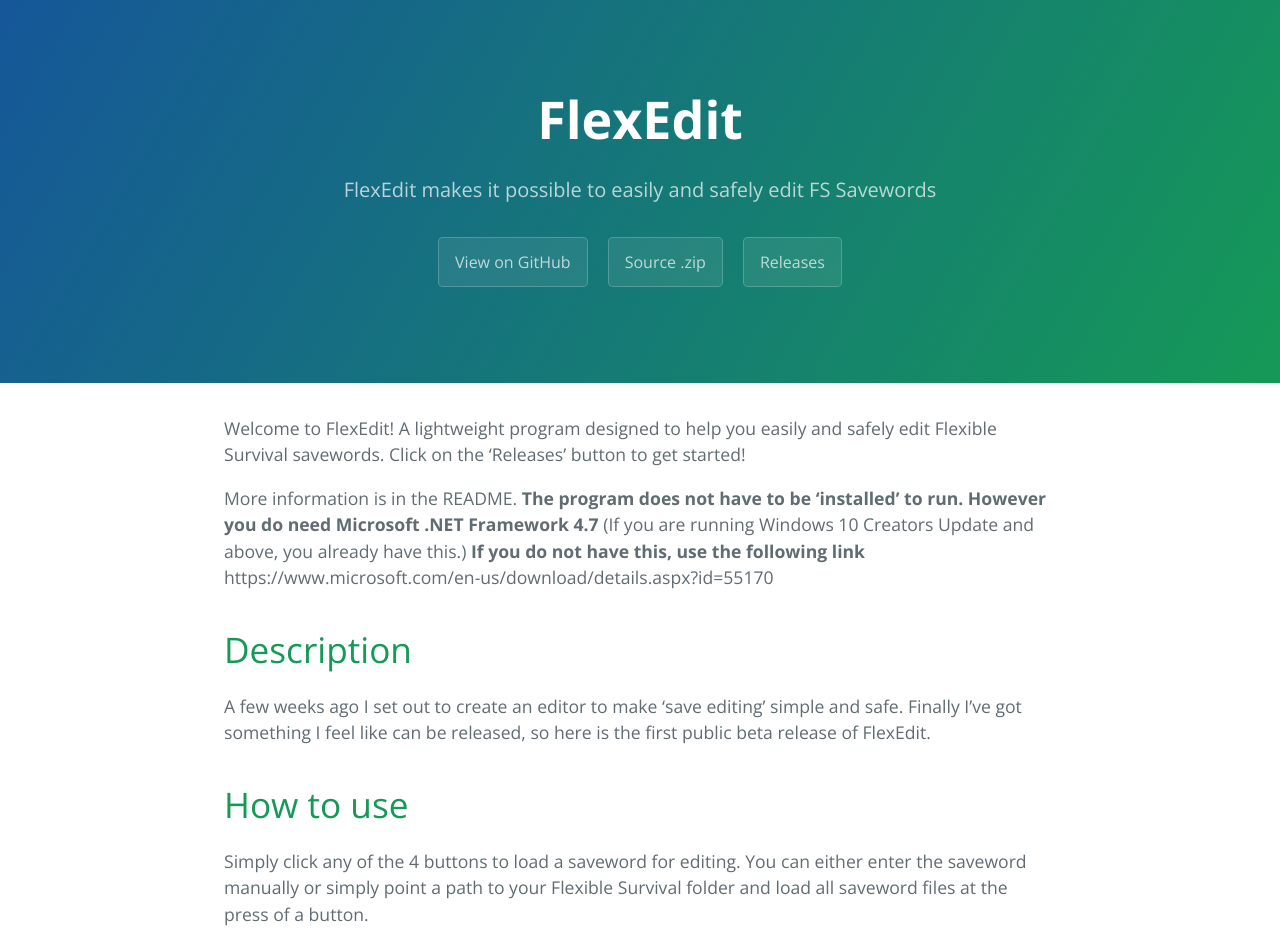
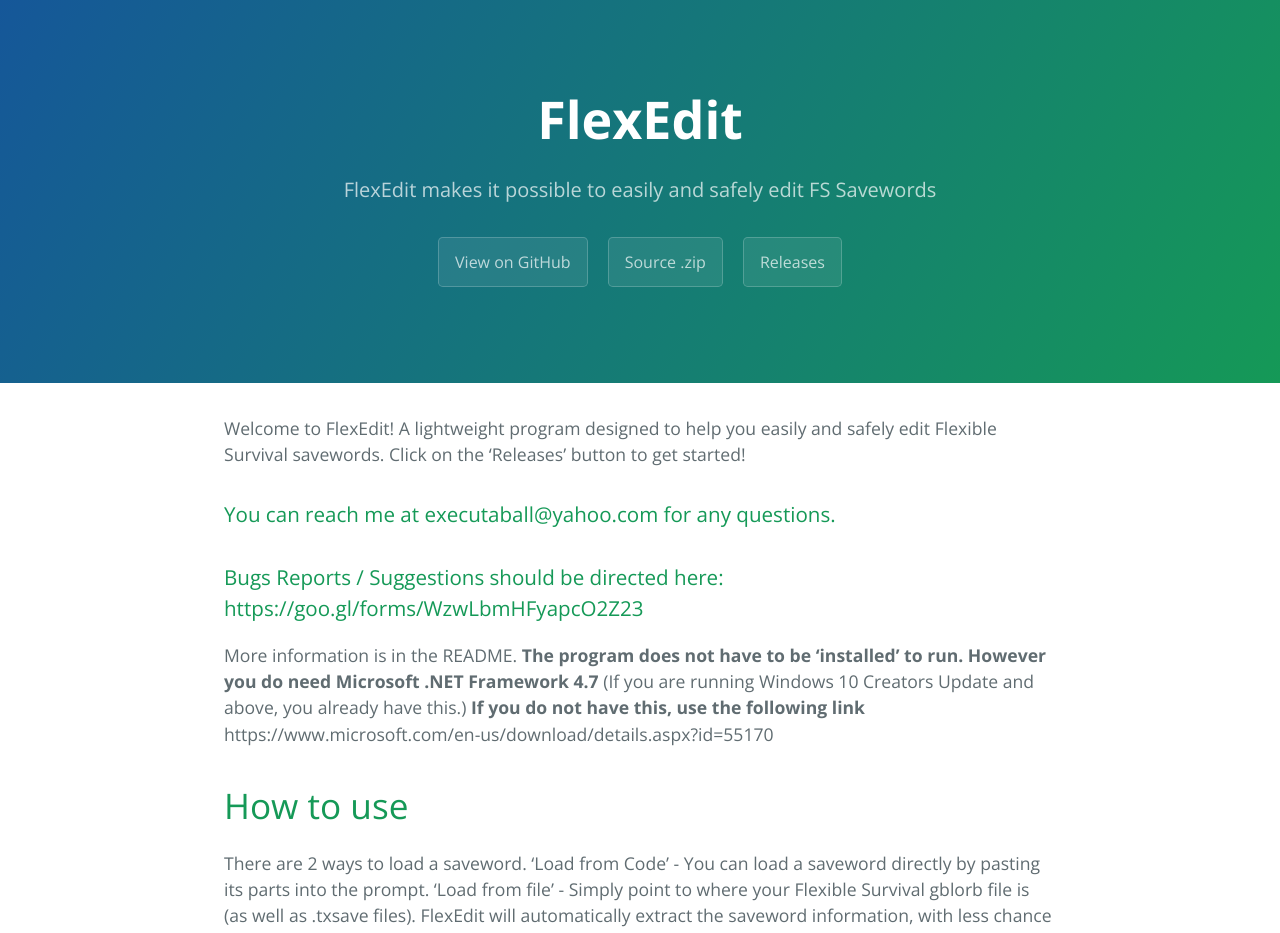
Before and after one commit to executaball/FlexEdit, a Jekyll site: the page built from docs/index.md, in a window 1280 px wide and 1400 px high. Shown: the top 933 px of the window. Built offline with Jekyll 4.4.1, drawn with Linux system fonts in a browser that asks for light colours; our own code applies the rules of GitHub Pages for plain Markdown files; some of the changed text lies outside the part shown.

Commit message:
Website Update v2.1.3

```diff
--- a/docs/index.md
+++ b/docs/index.md
@@ -1,12 +1,18 @@
 Welcome to FlexEdit! A lightweight program designed to help you easily and safely edit Flexible Survival savewords. Click on the 'Releases' button to get started!
+
+### You can reach me at executaball@yahoo.com for any questions.
+### Bugs Reports / Suggestions should be directed here: https://goo.gl/forms/WzwLbmHFyapcO2Z23
 
 More information is in the README. **The program does not have to be 'installed' to run. However you do need Microsoft .NET Framework 4.7** (If you are running Windows 10 Creators Update and above, you already have this.) **If you do not have this, use the following link** https://www.microsoft.com/en-us/download/details.aspx?id=55170
 
-# [](#Description)Description
-A few weeks ago I set out to create an editor to make 'save editing' simple and safe. Finally I've got something I feel like can be released, so here is the first public beta release of FlexEdit.
+# [](#How_to_use)How to use
+There are 2 ways to load a saveword.
+'Load from Code' - You can load a saveword directly by pasting its parts into the prompt.
+'Load from file' - Simply point to where your Flexible Survival gblorb file is (as well as .txsave files). FlexEdit will automatically extract the saveword information, with less chance of errors.
 
-# [](#How_to_use)How to use
-Simply click any of the 4 buttons to load a saveword for editing. You can either enter the saveword manually or simply point a path to your Flexible Survival folder and load all saveword files at the press of a button.
+There are 2 ways to export a saveword.
+'Save to Code' - FlexEdit will export the saveword for you to copy and paste into Flexible Survival
+'Save to file' - FlexEdit will override the '.txsave' files in your Flexible Survival directory. You will then have to perform 'recite txsave(1,2,3)' for all three saveword parts. This is a much easier and safer way to export savewords. **By default FlexEdit will create a txt backup alongside the txsave files it overrides, so there is no need to worry.**
 
 Simply navigate using the tabs on the side to edit all aspects of the saveword. Raw edits directly edit game variables in the saveword, **please note that this is not recommended unless you are a developer that knows what you're doing. Changing values here can easily break story lines and result in you having to restart your story.**
 
@@ -24,6 +30,11 @@ Regardless of how you imported a saveword, you can choose to either export using
 ![](http://i.imgur.com/uMRaY3W.jpg)
 
 # [](#Changelog)Changelog
+>10/9/2017 - v2.1.3 -> Updated for September 2017 release of Flexible Survival. Added new, clearer annotations. Multiple Bug fixes. New infection list.
+
+>6/4/2017 - v2.1.2 -> Finished annotations and variable naming for all 3 saveword parts. Bug fixes and legacy code cleanup. First release version. (Can be installed via autoupdater starting from v2.1.1-beta)
+
+>6/4/2017 - v2.1.1 beta -> Implemented updater, settings screen, and automatic backups on save to file. Raw variable edits, backup file creation, and autoupdates can all now be configured in the settings screen.
 
 >5/28/2017 - v2.0.16 beta -> Fixed a potential bug that blocked app startup, preparations for autoupdater (not yet included)
 
@@ -38,12 +49,6 @@ Regardless of how you imported a saveword, you can choose to either export using
 
 # [](#To-Do)To-Do
 FlexEdit is very much in beta and many features are incomplete. Below are the to-do for future updates
-* Complete annotations of raw edits
-* Auto updater
 * Saveword versioning integration for future updates
-* More robust error handling
 * Database enhancements
 * Better search function
-
-
-### Please send me a message to let me know what you think! Even if you did not download the program! You can reach me with a PM on the FS Forums or email to 'executaball@yahoo.com' for faster response! If you decide to get it and encounter a problem, I will try to assist you in every way possible!
```
